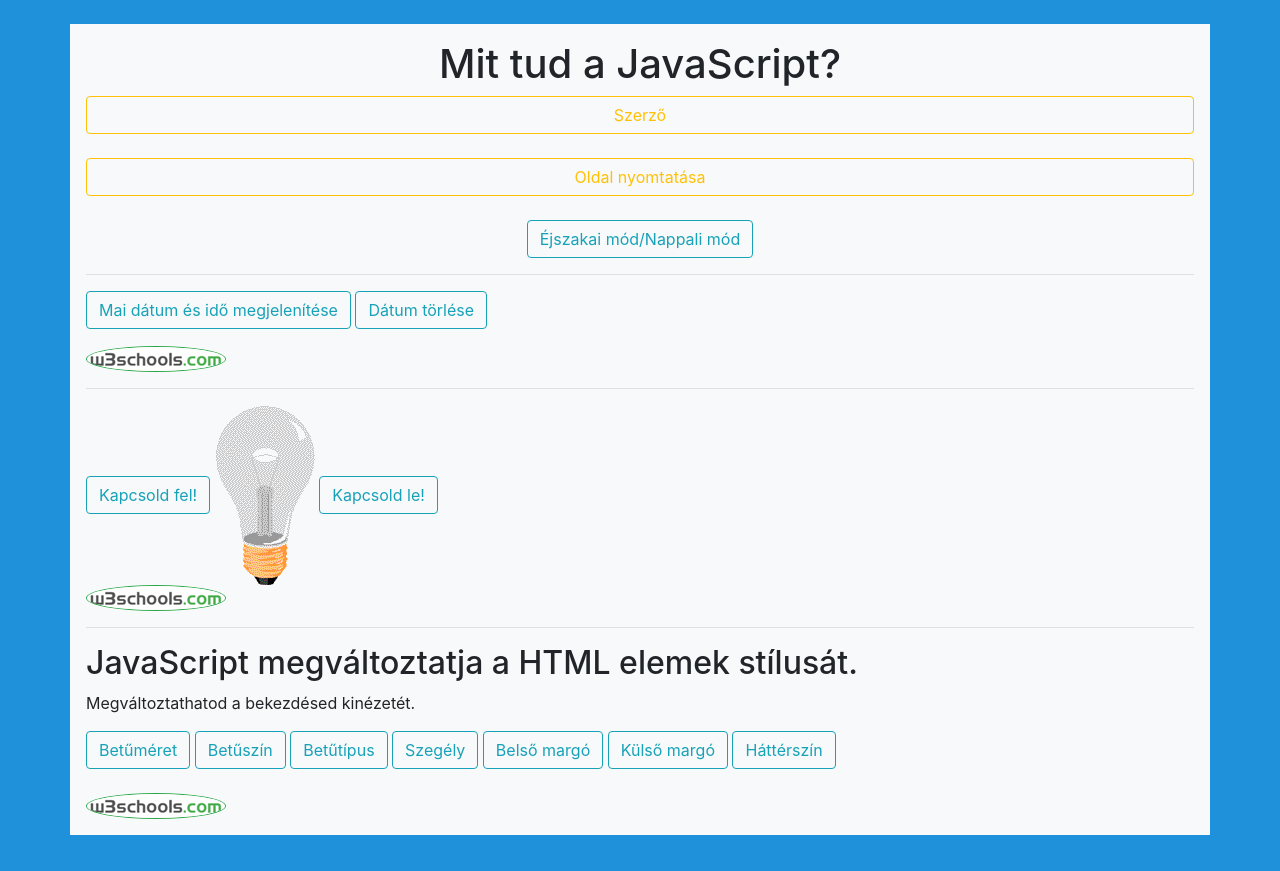
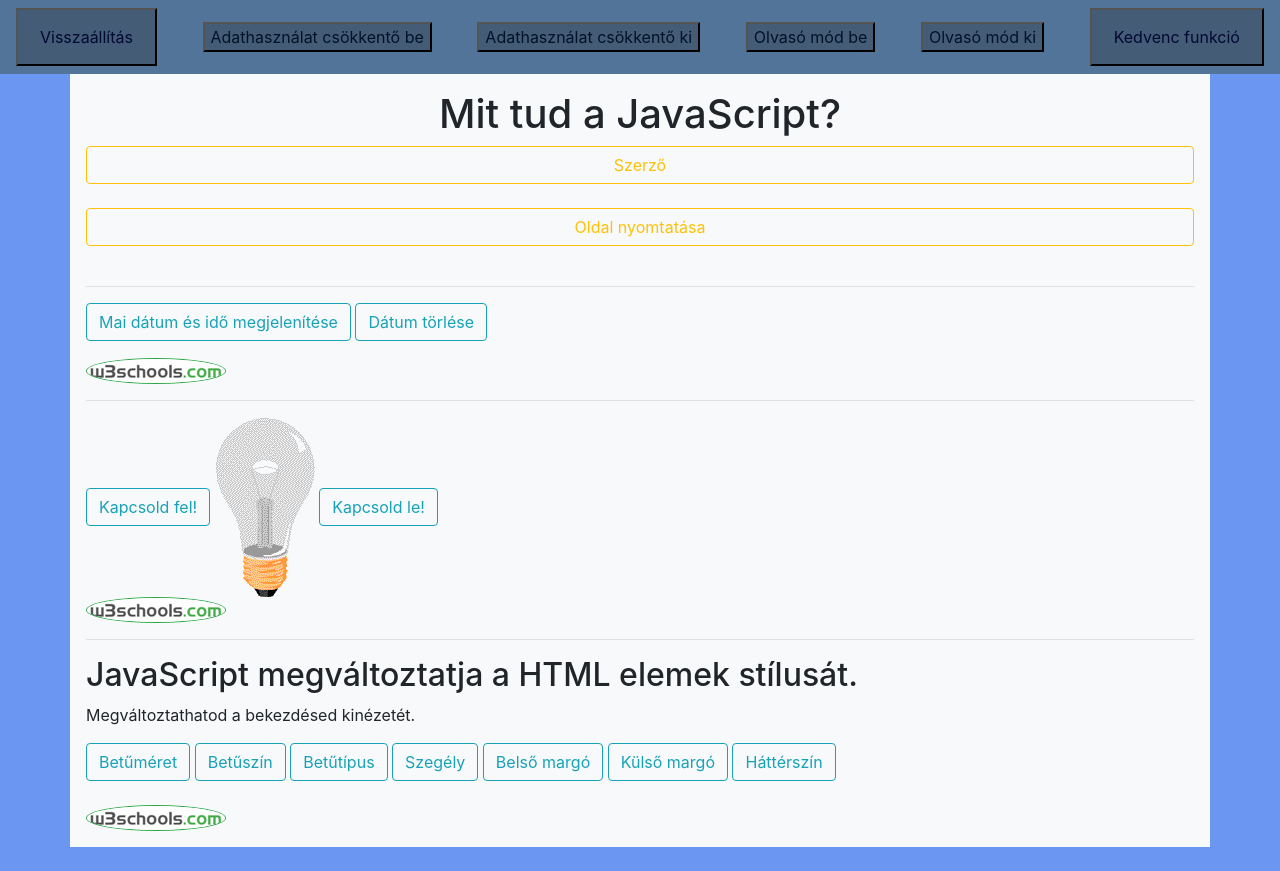
Before and after one commit to Dandomate/JavaScript, a plain HTML site: page index.html in a window 1280 px wide. Drawn offline with nearby package versions, Linux system fonts and the light colour scheme.

Commit message:
Add files via upload

```diff
--- a/index.html
+++ b/index.html
@@ -8,44 +8,70 @@
     <link rel="stylesheet" href="https://maxcdn.bootstrapcdn.com/bootstrap/4.5.2/css/bootstrap.min.css">
     <link rel="stylesheet" href="java.css">
     <link rel="shortcut icon" href="js.png" type="image/x-icon">
+    <link rel="stylesheet" href="style.css">
     <title>Javascript</title>
 </head>
 
 <body>
+
+    <div class="navbar" id="a">
+        <button><a href="">Visszaállítás</a></button>
+        <button onclick="adathbe()">Adathasználat csökkentő be</button>
+        <button onclick="adathki()">Adathasználat csökkentő ki</button>
+        <button type="button" onclick="document.getElementById('a').style.fontSize='1.85rem'">Olvasó mód be</button>
+
+        <button type="button" onclick="document.getElementById('a').style.fontSize='1.0rem'">Olvasó mód ki</button>
+        <button><a href="javascript:kedvenc();">Kedvenc funkció</a></button>
+
+      </div>
+
     <script>
-        function myFunction() {
-            var element = document.body;
-            element.classList.toggle("dark-mode");
+
+        function adathbe() {
+          document.getElementById("kepem").style.visibility = "hidden";
+          document.getElementById("kepem2").style.visibility = "hidden";
+          document.getElementById("kepem3").style.visibility = "hidden";
+          document.getElementById("kepem4").style.visibility = "hidden";
         }
-    </script>
-    <div class="container bg-light p-3 my-4">
+        function adathki() {
+          document.getElementById("kepem").style.visibility="visible";
+          document.getElementById("kepem2").style.visibility="visible";
+          document.getElementById("kepem3").style.visibility="visible";
+          document.getElementById("kepem4").style.visibility="visible";
+        }
+
+        function kedvenc() {
+            if (confirm("Nincs még")) {
+            }
+        }
+        </script>
+    <div  id="a" class="container bg-light p-3 my-4" >
         <header class="text-center">
-            <h1>Mit tud a JavaScript?</h1>
+            <h1 class="cim">Mit tud a JavaScript?</h1>
             <button class="btn btn-block btn btn-outline-warning" type="button" onclick="alert('Az oldal készítője: Dandóczi Máté Attila')">Szerző</button><br>
             <button class="btn btn-block btn btn-outline-warning" type="button" onclick="window.print()">Oldal nyomtatása</button><br>
-            <button class="btn btn-outline-info" type="button" onclick="myFunction()">Éjszakai mód/Nappali mód</button>
             <hr>
         </header>
-        <div>
+        <div id="a">
             <button type="button" class="btn btn-outline-info" onclick="document.getElementById('demo').innerHTML = Date()">
             Mai dátum és idő megjelenítése</button>
             <button type="button" class="btn btn-outline-info" onclick="document.getElementById('demo').innerHTML =' ' ">
             Dátum törlése</button>
             <p id="demo"></p>
-            <a href="https://www.w3schools.com/js/tryit.asp?filename=tryjs_myfirst" target="_blank"><img src="w3.PNG" alt="w3schools" class="rounded-circle border border-success"></a>
+            <a href="https://www.w3schools.com/js/tryit.asp?filename=tryjs_myfirst" target="_blank"><img id= "kepem2" src="w3.PNG" alt="w3schools" class="rounded-circle border border-success"></a>
             <hr>
         </div>
-        <div>
+        <div id="a">
             <button class="btn btn-outline-info" onclick="document.getElementById('kepem').src='pic_bulbon.gif'">Kapcsold fel!</button>
 
             <img id="kepem" src="pic_bulboff.gif" alt="korte">
 
             <button class="btn btn-outline-info" onclick="document.getElementById('kepem').src='pic_bulboff.gif'">Kapcsold le!</button><br>
 
-            <a href="https://www.w3schools.com/js/tryit.asp?filename=tryjs_intro_lightbulb" target="_blank"><img src="w3.PNG" alt="w3schools" class="rounded-circle border border-success"></a>
+            <a href="https://www.w3schools.com/js/tryit.asp?filename=tryjs_intro_lightbulb" target="_blank"><img  id= "kepem3" src="w3.PNG" alt="w3schools" class="rounded-circle border border-success"></a>
             <hr>
         </div>
-        <div>
+        <div id="a">
             <h2>JavaScript megváltoztatja a HTML elemek stílusát.</h2>
             <p id="demo2">Megváltoztathatod a bekezdésed kinézetét.</p>
 
@@ -58,7 +84,7 @@
             <button type="button" class="btn btn-outline-info" onclick="document.getElementById('demo2').style.backgroundColor='red'">Háttérszín</button><br><br>
         </div>
         <footer>
-            <a href="https://www.w3schools.com/js/tryit.asp?filename=tryjs_intro_style" target="_blank"><img src="w3.PNG" alt="w3schools" class="rounded-circle border border-success"></a>
+            <a href="https://www.w3schools.com/js/tryit.asp?filename=tryjs_intro_style" target="_blank"><img id= "kepem4" src="w3.PNG" alt="w3schools" class="rounded-circle border border-success"></a>
         </footer>
 
     </div>
--- a/style.css
+++ b/style.css
@@ -1,17 +1,54 @@
-body {
-    background-color: rgb(30, 145, 218);
+.cim{
+    padding-top: 50px;
+}
+#div {
     text-align: center;
-    font-family: 'Courier New', Courier, monospace;
-    color: white;
-    width: 500px;
-    height: 800px;
-    position: center;
-    left: 80%;
-    top: 80%;
-    margin: -200px 0 0 -250px;
+    border: rgb(99, 168, 247) 15px solid;
+    width: fit-content;
+    height: 100%;
+    margin: auto;
+
 }
 
-#navbarNavAltMarkup {
-    color: rgb(30, 145, 218);
+body {
+    background-color: rgb(107, 150, 241);
+}
+
+.div2 {
+    border: rgb(152, 180, 255) 10px solid;
+}
+
+/* The navigation bar */
+.navbar {
+    color: black;
+    overflow: hidden;
+    background-color:  rgb(83, 116, 153);
+    position: fixed; /* Set the navbar to fixed position */
+    top: 0; /* Position the navbar at the top of the page */
+    width: 100%; /* Full width */
+  }
+
+  /* Links inside the navbar */
+  .navbar a {
+    float: left;
+    display: block;
+    color: #000833;
+    text-align: center;
+    padding: 14px 16px;
     text-decoration: none;
-}
+  }
+
+  /* Change background on mouse-over */
+  .navbar a:hover {
+    background:#145ee9;
+    color: black;
+  }
+
+  /* Main content */
+  .main {
+    margin-top: 30px; /* Add a top margin to avoid content overlay */
+  }
+  button{
+    color:rgb(0, 18, 39);
+    background-color:rgb(69, 92, 119) ;
+  }
```
